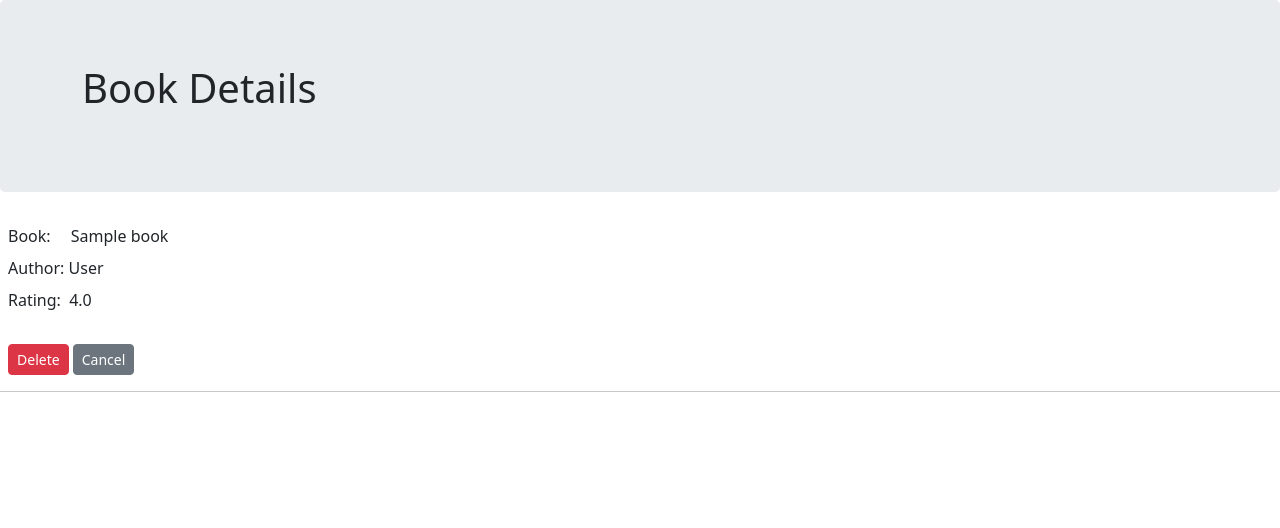
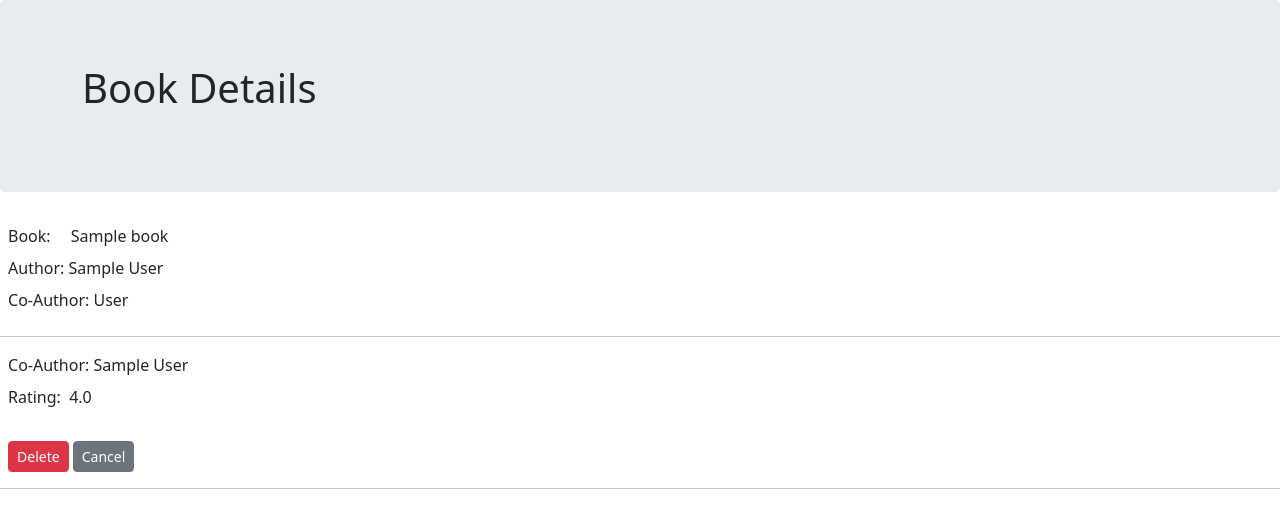
Before and after one commit to MrC-101/LibraryProject, a Flask app: page /book_details/1 in a window 1280 px wide. Shown: the part 65-593 px from the top of the page. Run offline with Flask 3, Linux system fonts and the light colour scheme; tables that the repository leaves empty hold one stand-in row (values such as "Sample post").

Commit message:
reworked the logic of delete author engine in regards of co-author and book list presentation in books list

```diff
--- a/library/forms.py
+++ b/library/forms.py
@@ -12,6 +12,7 @@ class SearchForm(FlaskForm):
 class UpdateForm(FlaskForm):
     title = StringField(label='title', validators=[DataRequired()])
     author = StringField(label='author', validators=[DataRequired()])
+    co_author = StringField(label='co_author')
     plusauthor = StringField(label='+author')
     first_publish = IntegerField(label='first_publish', validators=[DataRequired()])
     isbn = StringField(label='isbn')
--- a/library/models.py
+++ b/library/models.py
@@ -19,6 +19,7 @@ class Book(db.Model):
     id = db.Column(db.Integer, primary_key=True)
     title = db.Column(db.String, nullable=False)
     author = db.Column(db.String, nullable=False)
+    co_author = db.Column(db.String, nullable=True)
     isbn = db.Column(db.String, nullable=True)
     first_publish = db.Column(db.Integer, nullable=True)
     rating = db.Column(db.Float, nullable=True)
--- a/library/routes/author_routes.py
+++ b/library/routes/author_routes.py
@@ -71,10 +71,13 @@ def delete_author(id):
             db.session.delete(book)
             db.session.commit()
     for book in author.books:
-        book.authors.remove(author)
+        # book.authors.remove(author)
         book.author = book.authors[0].fullname
+        book.co_author = author.fullname
+        db.session.commit()
     db.session.delete(author)
     db.session.commit()
+
     return redirect(url_for('main.home', flag='authors_list'))
 
 @author_bp.route('/author_details/<int:id>')
--- a/library/routes/book_routes.py
+++ b/library/routes/book_routes.py
@@ -21,8 +21,13 @@ def add_title():
         isbn = form.isbn.data
         provisional_author = db.session.query(Author).filter_by(fullname=request.form['plusauthor']).first()
         if not Book.query.filter_by(title=title, author=author, isbn=isbn).first():
-            new_book = Book(title=title, author=author, first_publish=first_publish, isbn=isbn, rating=rating, authors=[author_obj])
-            db.session.add(new_book)
+            if provisional_author:
+                co_author = provisional_author.fullname
+                new_book = Book(title=title, author=author, co_author=co_author, first_publish=first_publish, isbn=isbn, rating=rating, authors=[author_obj])
+                db.session.add(new_book)
+            else:
+                new_book = Book(title=title, author=author, first_publish=first_publish, isbn=isbn, rating=rating, authors=[author_obj])
+                db.session.add(new_book)
             if provisional_author:
                 new_book.authors.append(provisional_author)
                 form.plusauthor.data = ''
--- a/library/templates/authors/author_details.html
+++ b/library/templates/authors/author_details.html
@@ -8,7 +8,7 @@
 &ensp;<label>City:&nbsp; {{ author.city }}</label><br />
 &ensp;<label>Born:&nbsp; {{ author.born }}</label><br />
 &ensp;<label>Died:&nbsp; {{ author.died }}</label><br />
-&ensp;<label>Books:&nbsp; {{ author.books|count }}</label><br />
+&ensp;<label>Books:&nbsp; {{ author.books|count }} currently</label><br />
 <br />
 &ensp;<button class="btn btn-danger btn-sm">
     <a href="{{ url_for('author.delete_author', id=author.id) }}" style="text-decoration: none; color: white">Delete</a>
--- a/library/templates/authors/edit_author.html
+++ b/library/templates/authors/edit_author.html
@@ -8,9 +8,8 @@ Edit Author
 &nbsp;
 <a style="text-decoration: none; font-weight:normal; font-size:medium"
     href="{{ url_for('author.bibliography', author=author.fullname)}}">{{ author.fullname }}</a> -
-{{ author.books|length }}
-books
-in collection
+{{ author.books|length }} books in collection
+
 {% for message in get_flashed_messages() %}
 <div class="alert alert-danger alert-dismissible fade show" role="alert">
     {{ message }}
--- a/library/templates/books/book_details.html
+++ b/library/templates/books/book_details.html
@@ -1,8 +1,15 @@
 {% extends "layout.html" %} {% block headline %} Book Details {% endblock %} {%
 block content %} &ensp;<label>Book:&emsp; {{ book.title }}</label><br />
+&ensp;<label>Author: {{ book.author }}</label><br />
 {% for author in book.authors %}
-&ensp;<label>Author: {{ author.fullname }}</label><br />
+{% if author.fullname != book.author %}
+&ensp;<label>Co-Author: {{ author.fullname }}</label><br />
+{% endif %}
 {% endfor %}
+<hr>
+{% if book.authors|length == 1 %}
+&ensp;<label>Co-Author: {{ book.co_author }}</label><br />
+{% endif %}
 &ensp;<label>Rating:&nbsp; {{ book.rating }}</label><br />
 <br />
 &ensp;<button class="btn btn-danger btn-sm">
--- a/library/templates/books/edit_title.html
+++ b/library/templates/books/edit_title.html
@@ -24,7 +24,10 @@
     {% endfor %} <br /><br />&emsp;&emsp;&nbsp;Author: {{ form.author(size=70,
     value=book.author) }} {% for err in form.author.errors %}
     <span style="color: red">{{ err }}</span>
-    {% endfor %} <br /><br />&emsp;&ensp;+Author:
+    {% endfor %} <br /><br />&emsp;&emsp;&nbsp;Co-Author: {{ form.co_author(size=70,
+    value=book.co_author) }} {% for err in form.co_author.errors %}
+    <span style="color: red">{{ err }}</span>
+    {% endfor %}<br /><br />&emsp;&ensp;+Author:
     {{ form.plusauthor(size=70, placeholder='use in case of multiple authors') }}
     {% for err in form.plusauthor.errors %}
     <span style="color: red">{{ err }}</span>
--- a/library/templates/index.html
+++ b/library/templates/index.html
@@ -53,6 +53,9 @@ Authors List
         <a href="{{ url_for('author.bibliography', id=book.id, author=author.fullname) }}">
             {{ author.fullname }} {{ '|' if not loop.last else ''}}</a>
         {% endfor %}
+        {% if book.co_author and book.authors|length < 2 %}
+        | {{book.co_author}}
+        {% endif %}
         - {{ book.rating }}/10
     </li>
     {% endfor %}
@@ -73,7 +76,8 @@ Authors List
                 style="text-decoration: none; color: darkgray">Edit</a>
         </button>
         <button class="btn btn-outline-danger btn-sm">
-            <a href="{{ url_for('author.author_details', id=author.id) }}" style="text-decoration: none; color: orangered">Delete</a>
+            <a href="{{ url_for('author.author_details', id=author.id) }}"
+                style="text-decoration: none; color: orangered">Delete</a>
         </button>&ensp;▫️
         <a href="{{ url_for('author.bibliography', author=author.fullname) }}">{{ author.fullname}}</a>
         - {{author.born}}-{{author.died}} - {{author.country}} - {{author.city}} - {{author.books|count}} books in
```
Also changed, not shown: library/routes/main_routes.py (+7 -2 lines), migrations/versions/a60b4db027df_added_co_author_field_in_book_and_.py (added, +32 -0 lines).
